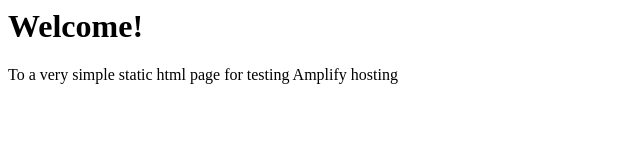
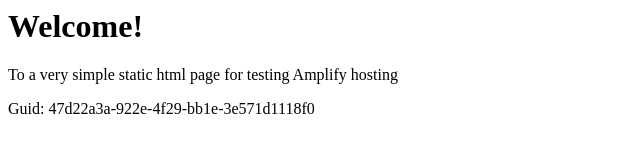
Before and after one commit to aws-aemilia-icn/Github-PR-Commit-Integration-Test-DoNotTouch-GitHubAutoBuildCanaryTest-v1-preprod-ap-northeast-2, a website: page src/index.html in a window 1280 px wide. Shown: the whole page, without its empty margins (0-640 px from the left). Drawn offline with Linux system fonts and the light colour scheme.

Commit message:
commit from integ tests

```diff
--- a/src/index.html
+++ b/src/index.html
@@ -1,3 +1,5 @@
+
+
 <html lang="en">
 
 <head>
@@ -10,6 +12,6 @@
 <body>
     <h1>Welcome!</h1>
     <p>To a very simple static html page for testing Amplify hosting</p>
-</body>
+    <p>Guid: 47d22a3a-922e-4f29-bb1e-3e571d1118f0</p></body>
 
 </html>
```
